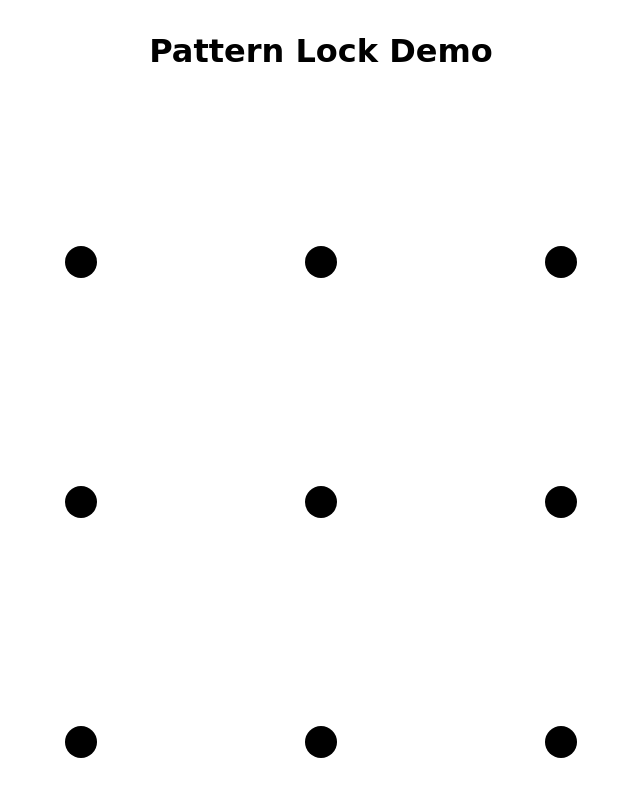
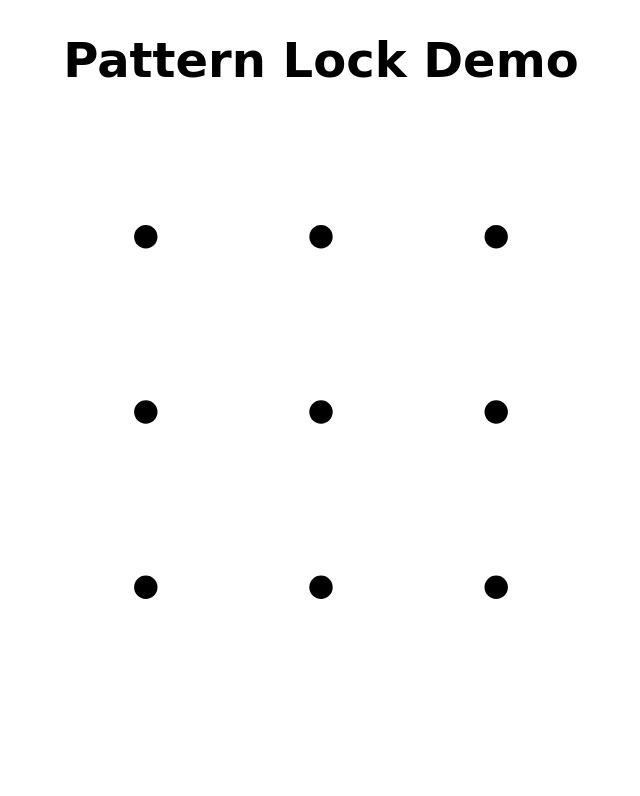
Before and after one commit to tympanix/pattern-lock-js, a website with bundled scripts: page docs/index.html in a window 1280 px wide. Shown: the whole page, without its empty margins (319-959 px from the left). Built offline with nearby package versions, Linux system fonts and the light colour scheme; a web font is replaced by a local one.

Commit message:
Deom improvements

```diff
--- a/docs/index.html
+++ b/docs/index.html
@@ -5,13 +5,16 @@
     <meta charset="utf-8">
     <title>Pattern Lock Demo</title>
     <style media="screen">
+        * {
+            box-sizing: border-box;
+        }
         html,
         body {
             padding: 0;
             margin: 0;
             height: 100vh;
             max-height: 100vh;
-            box-sizing: border-box;
+            overflow: hidden;
         }
 
         body {
@@ -26,12 +29,17 @@
         h1 {
             text-align: center;
             margin: 0;
-            padding: 1em;
+            height: 15vh;
+            line-height: 15vh;
+            text-align: center;
+            font-size: 6vh;
         }
 
         #lock {
             width: 100%;
-            height: 100%;
+            height: calc(100% - 15vh);
+            padding-bottom: 12vh;
+            min-height: 120px;
         }
     </style>
 
```
Also changed, not shown: index.html (+11 -3 lines).
